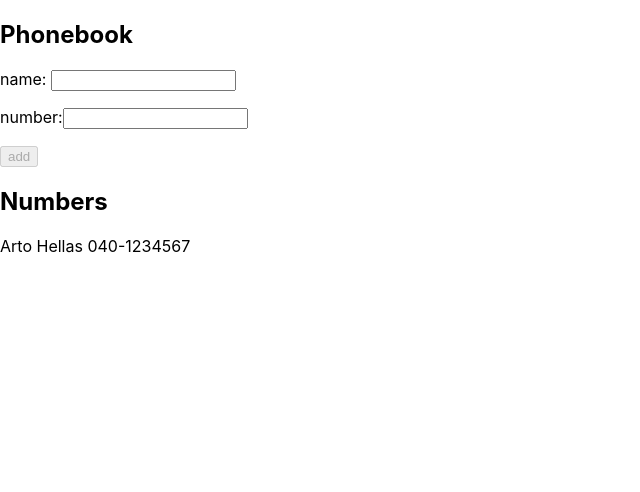
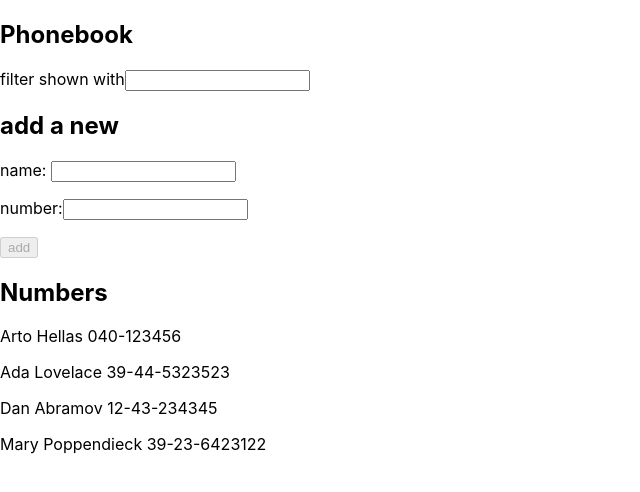
Before and after one commit to xarrijorge/fullstackopen, a React (Create React App) app in the folder part2/phonebook/: page / in a window 1280 px wide. Shown: the top 492 px of the page, without its empty margins (0-640 px from the left). Built offline with nearby package versions, Linux system fonts and the light colour scheme.

Commit message:
Implemented search logic

```diff
--- a/part2/phonebook/src/App.jsx
+++ b/part2/phonebook/src/App.jsx
@@ -2,13 +2,15 @@ import React, { Fragment, useState, useEffect } from "react";
 
 const App = () => {
   const [persons, setPersons] = useState([
-    {
-      name: "Arto Hellas",
-      tel: "040-1234567"
-    }
+    { name: "Arto Hellas", number: "040-123456" },
+    { name: "Ada Lovelace", number: "39-44-5323523" },
+    { name: "Dan Abramov", number: "12-43-234345" },
+    { name: "Mary Poppendieck", number: "39-23-6423122" }
   ]);
   const [newName, setNewName] = useState("");
   const [newNumber, setNewNumber] = useState("");
+  const [filtered, setFilterd] = useState([]);
+  const [newFilter, setNewFilter] = useState("");
 
   let buttonStatus = newName == "" || newNumber == "" ? true : false;
 
@@ -20,10 +22,17 @@ const App = () => {
     setNewNumber(event.target.value);
   };
 
-  let people = persons.map((person, i) => (
+  const handleSearch = event => {
+    setNewFilter(String(event.target.value));
+    let data = persons.filter(elem => elem.name.includes(newFilter));
+    setFilterd(data);
+  };
+
+  let display = newFilter !== "" ? filtered : persons;
+  let people = display.map((person, i) => (
     <p key={i}>
       {" "}
-      {person.name} {person.tel}
+      {person.name} {person.number}
     </p>
   ));
 
@@ -31,7 +40,7 @@ const App = () => {
     event.preventDefault();
     let person = {
       name: newName,
-      tel: newNumber
+      number: newNumber
     };
 
     let duplicate = persons.some(elem => newName === elem.name);
@@ -46,7 +55,12 @@ const App = () => {
     <Fragment>
       <h2> Phonebook </h2>
       <form onSubmit={handlePersons}>
+        <p>
+          filter shown with
+          <input type="search" onChange={handleSearch} />
+        </p>
         <div>
+          <h2>add a new</h2>
           <p>
             name: <input type="text" value={newName} onChange={handleName} />
           </p>
```
